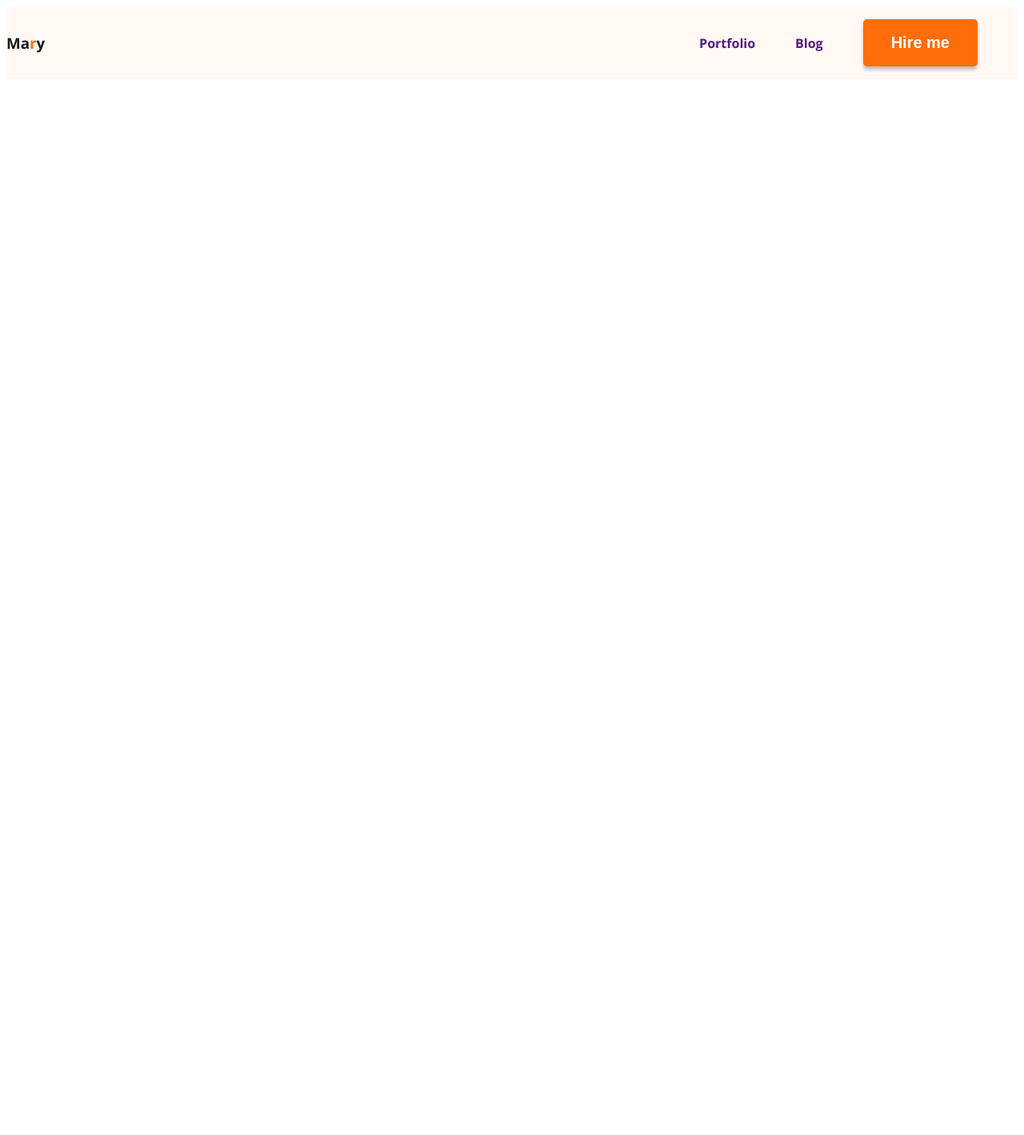
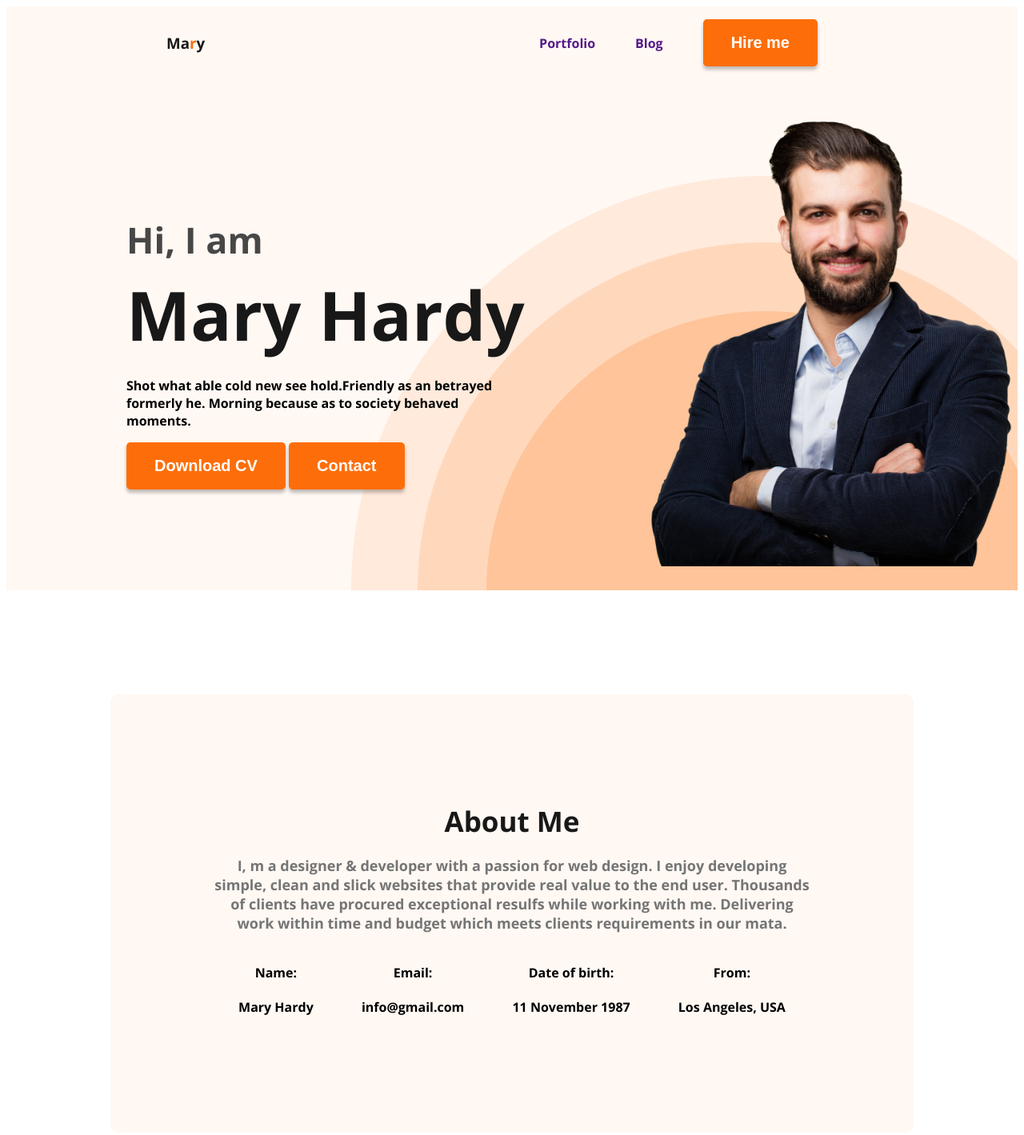
Before and after one commit to munnabiswas99/webdeveloper-portfolio, a plain HTML site: page index.html in a window 1280 px wide. Shown: the whole page at 80% size. Before the commit the page ends 800 px from the top, so only its background shows below. Drawn offline with nearby package versions, Linux system fonts and the light colour scheme.

Commit message:
about info added

```diff
--- a/index.html
+++ b/index.html
@@ -20,10 +20,43 @@
                 <li><button class="primary-button">Hire me</button></li>
             </ul>
         </nav>
+        <div class="banner">
+            <div class="banner-content">
+                <h3 class="banner-gretting">Hi, I  am</h3>
+                <h1 class="banner-title">Mary Hardy</h1>
+                <p class="banner-paragraph">Shot what able cold new see hold.Friendly as an betrayed formerly he. Morning because as to society behaved moments.</p>
+                <button class="primary-button">Download CV</button>
+                <button class="primary-button">Contact</button>
+            </div>
+            <img class="profile-picture" src="images/hardy.png" alt="image">
+
+        </div>
     </header>
 
     <main>
+        <section class="about">
+            <h3 class="section-title">About Me</h3>
+            <p class="section-description">I, m a designer & developer with a passion for web design. I enjoy developing simple, clean and slick websites that provide real value to the end user. Thousands of clients have procured exceptional resulfs while working with me. Delivering work within time and budget which meets clients requirements in our mata.</p>
 
+            <div class="about-info-container">
+                <div class="about-info">
+                    <h4 class="info-title">Name:</h4>
+                    <p class="info-description">Mary Hardy </p>
+                </div>
+                <div class="about-info">
+                    <h4 class="info-title">Email:</h4>
+                    <p class="info-description">info@gmail.com</p>
+                </div>
+                <div class="about-info">
+                    <h4 class="info-title">Date of birth:</h4>
+                    <p class="info-description">11 November 1987</p>
+                </div>
+                <div class="about-info">
+                    <h4 class="info-title">From:</h4>
+                    <p class="info-description">Los Angeles, USA</p>
+                </div>
+            </div>
+        </section>
     </main>
 
     <footer>
--- a/style/style.css
+++ b/style/style.css
@@ -1,3 +1,4 @@
+/* Heder section style */
 body{
     font-family: 'Open Sans', sans-serif;
 }
@@ -5,6 +6,7 @@ nav{
     display: flex;
     justify-content: space-between;
     align-items: center;
+    margin: 0 200px;
 }
 .nav-title{
     color: #181818;
@@ -37,4 +39,76 @@ nav a{
 }
 .header{
     background-color: #FFF8F3;
+    background-image: url('../images/header_bg.png');
+    background-repeat: no-repeat;
+    background-position: bottom right;
+
 }
+.banner{
+    padding: 30px 0px 30px 150px;
+    display: flex;
+    align-items: center;
+    justify-content: space-between;
+}
+.banner .profile-picture{
+    width: 500px;
+}
+.banner-gretting{
+    color: var(--dark-02, #474747);
+    font-family: Open Sans;
+    font-size: 45px;
+    font-style: normal;
+    font-weight: 600;
+    line-height: normal;
+    margin-bottom: 0;
+}
+.banner-title{
+    color: var(--dark-01, #181818);
+    font-family: Open Sans;
+    font-size: 85px;
+    font-style: normal;
+    font-weight: 700;
+    line-height: normal;
+    margin-top: 5px;
+    margin-bottom: 0;
+}
+.banner-paragraph{
+    margin-top: 20px;
+}
+.banner-content{
+    max-width: 500px;
+}
+
+/* Main section style */
+
+.about{
+    padding: 130px;
+    border-radius: 10px;
+    background: #FFF8F3;
+    margin: 130px;
+}
+.section-title{
+    color: #181818;
+    text-align: center;
+    font-size: 35px;
+    font-weight: 700;
+    margin-top: 5px;
+    margin-bottom: 20px;
+}
+.section-description{
+    flex-shrink: 0;
+    color: #757575;
+    text-align: center;
+    font-size: 18px;
+}
+.main{
+    max-width: 1140px;
+    margin: 0 auto;
+}
+.about-info-container{
+    display: flex;
+    justify-content: space-around;
+}
+.about-info{
+    text-align: center;
+}
```
